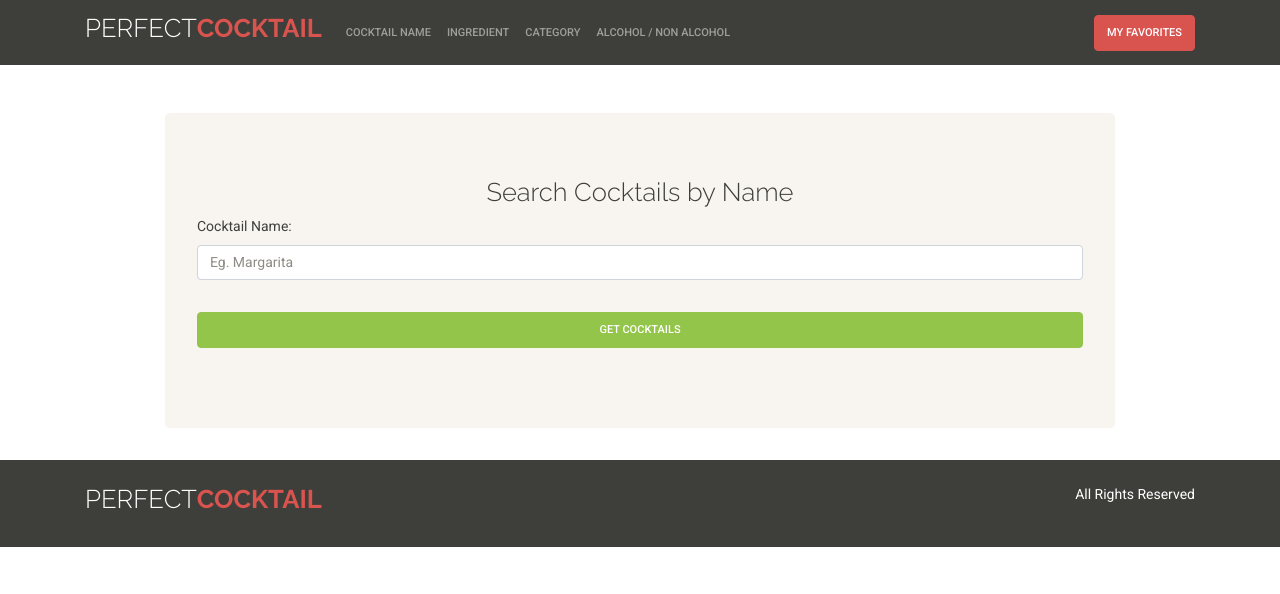
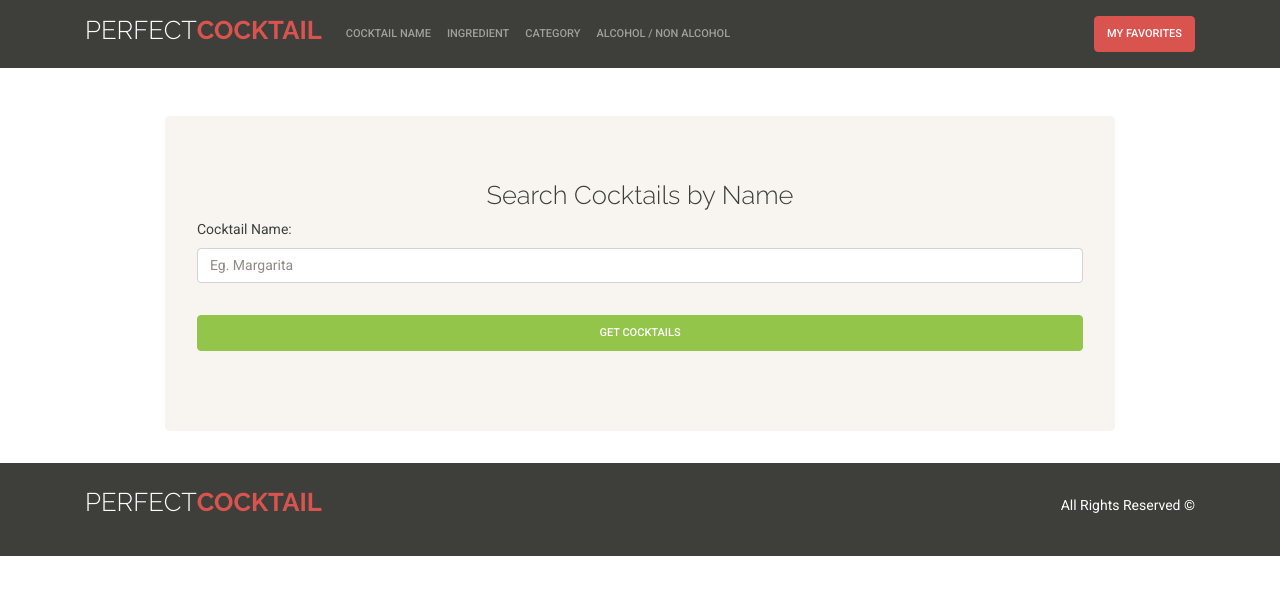
Before and after one commit to Zeztron/perfect-cocktail, a plain HTML site: page index.html in a window 1280 px wide. Drawn offline with nearby package versions, Linux system fonts and the light colour scheme.

Commit message:
Changing the ui a little bit

```diff
--- a/index.html
+++ b/index.html
@@ -34,12 +34,13 @@
                     <a class="nav-link" href="filter-alcohol.html">Alcohol / Non Alcohol</a>
                 </li>
             </ul>
-        </div>
             <div class="dropdown">
-                <a href="favorites.html" class="btn btn-danger">
+                <a href="favorites.html" class="btn btn-danger my-2">
                     My Favorites
                 </a>
             </div>
+        </div>
+
     </div>
 </nav>
 
@@ -85,7 +86,7 @@
                 <h1 class="sitename">PERFECT<span>COCKTAIL</span> </h1>
             </div>
             <div class="col-md-4">
-                <p class="text-right">All Rights Reserved </p>
+                <p class="text-right mt-2">All Rights Reserved &copy;</p>
             </div>
         </div>
     </div>
```
Also changed, not shown: category.html (+1 -1 lines), favorites.html (+1 -1 lines), filter-alcohol.html (+1 -1 lines), ingredient.html (+1 -1 lines). Lines whose indentation alone changed are shown as unchanged.
